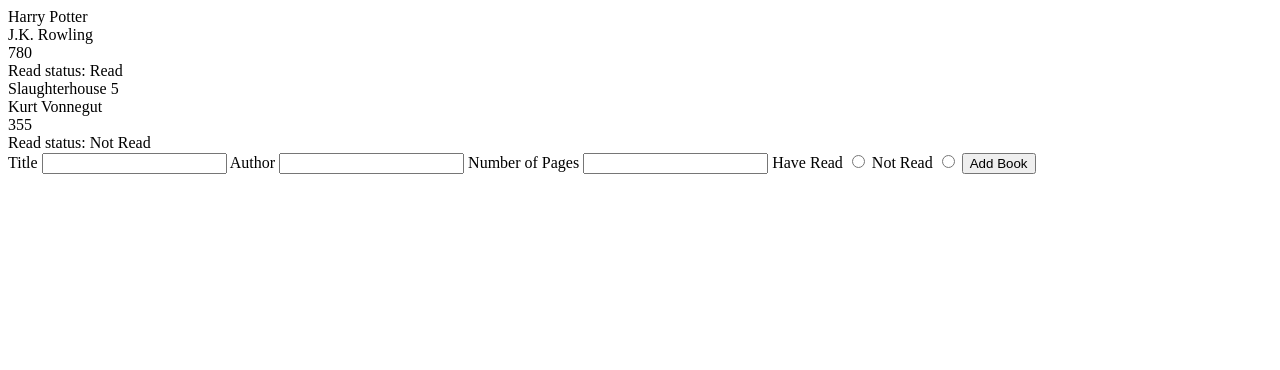
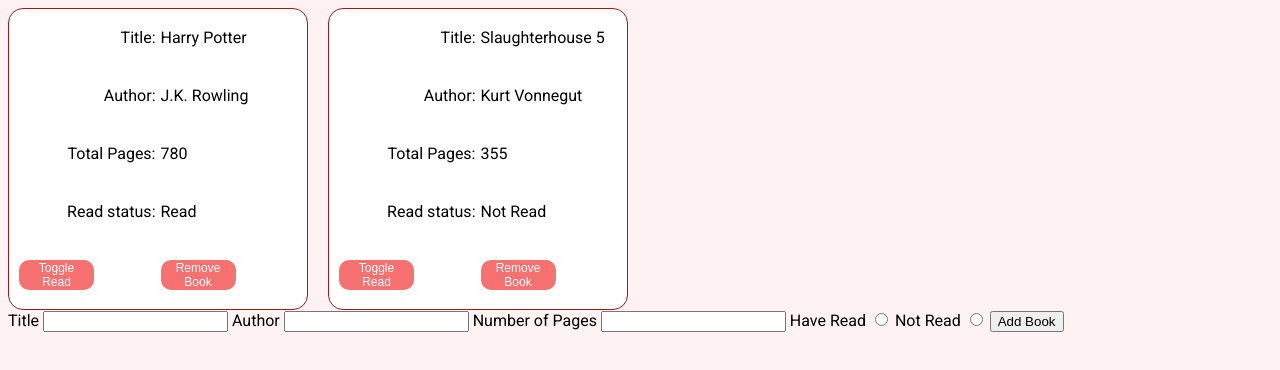
Before and after one commit to wilkinsonbrian/library, a plain HTML site: page index.html in a window 1280 px wide. Drawn offline with Linux system fonts and the light colour scheme.

Commit message:
Can remove books and toggle read status with buttons

```diff
--- a/index.html
+++ b/index.html
@@ -1,6 +1,7 @@
 <!DOCTYPE html>
 <html lang="en">
 <head>
+    <link rel="stylesheet" href="styles.css">
     <meta charset="UTF-8">
     <meta http-equiv="X-UA-Compatible" content="IE=edge">
     <meta name="viewport" content="width=device-width, initial-scale=1.0">
--- a/objects.js
+++ b/objects.js
@@ -1,10 +1,12 @@
 let myLibrary = [];
+let currentID = 2 // Already have two hardcoded books
 
-function Book(title, author, pages, hasRead) {
+function Book(title, author, pages, hasRead, id=null) {
     this.title = title;
     this.author = author;
     this.pages = pages;
     this.hasRead = hasRead;
+    this.id = id;
 }
 Book.prototype.info = function() {
     let read = this.hasRead ? " have read." : " not read yet.";
@@ -15,57 +17,133 @@ Book.prototype.toggleRead = function() {
     this.hasRead = !this.hasRead;
 }
 
+function getIndex(idValue) {
+    const idSplit = idValue.split('-');
+    const bookID = parseInt(idSplit[1]);
+    return bookID;
+}
+
+function clickToggleButton() {
+    const idValue = this.parentNode.parentNode.id;
+    const bookID = getIndex(idValue);
+    myLibrary[bookID].toggleRead();
+    displayBooks();
+}
+
+function removeBookCards() {
+    let element = document.querySelector(".books");
+    while (element.firstChild) {
+        element.removeChild(element.firstChild);
+    }
+}
+
+function removeBook() {
+    const idValue = this.parentNode.parentNode.id;
+    const bookID = getIndex(idValue);
+    myLibrary.splice(bookID, 1);
+    displayBooks();
+}
+
 function displayBooks() {
-    // Remove Books div so things don't get displayed twice
+    removeBookCards(); // Clear all the cards so that the data can be refreshed
     const booksDiv = document.querySelector('.books');
     const body = document.querySelector('body');
     const form = document.querySelector('form');
-    body.removeChild(booksDiv);
-
 
     myLibrary.forEach(function (book, index) {
+        const word = "id-" + index; // Needed to associate a selector with the index of a book (can't start with a number)
+        const newCard = document.querySelector("#" + word);
+        if (newCard === null) {
             const cardDiv = document.createElement('div');
             cardDiv.classList.add('card');
+            cardDiv.setAttribute('id', word);
 
         // Create the divs for each property of the Book
             const bkTitle = document.createElement('div');
             const bkAuthor = document.createElement('div');
             const bkPages = document.createElement('div');
             const bkRead = document.createElement('div');
+            const bkButtons = document.createElement('div');
+
+            const bkTitleInfo = document.createElement('div');
+            const bkAuthorInfo = document.createElement('div');
+            const bkPagesInfo = document.createElement('div');
+            const bkReadInfo = document.createElement('div');
+            const readButton = document.createElement('button');
+            readButton.addEventListener('click', clickToggleButton);
+
+            const bkTitleLbl = document.createElement('div');
+            const bkAuthorLbl = document.createElement('div');
+            const bkPagesLbl = document.createElement('div');
+            const bkReadLbl = document.createElement('div');
+            const removeButton = document.createElement('button');
+            removeButton.addEventListener('click', removeBook);
+
+            bkTitleLbl.classList.add('bk-label');
+            bkAuthorLbl.classList.add('bk-label');
+            bkPagesLbl.classList.add('bk-label');
+            bkReadLbl.classList.add('bk-label');
+
+            bkTitle.classList.add('bk-card');
+            bkAuthor.classList.add('bk-card');
+            bkPages.classList.add('bk-card');
+            bkRead.classList.add('bk-card');
+            bkButtons.classList.add('bk-card');
+
+            bkAuthorLbl.textContent = "Author: ";
+            bkPagesLbl.textContent = "Total Pages: ";
+            bkTitleLbl.textContent = "Title: ";
+            bkReadLbl.textContent = "Read status: ";
+            readButton.textContent = "Toggle Read";
+            removeButton.textContent = "Remove Book";
 
             // Add classes to divs and add the appropriate content
-        bkTitle.classList.add('bk-title');
-        bkTitle.textContent = book.title;
-        bkAuthor.classList.add('bk-author');
-        bkAuthor.textContent = book.author;
-        bkPages.classList.add('bk-pages');
-        bkPages.textContent = book.pages;
+            bkTitleInfo.classList.add('bk-title-info');
+            bkTitleInfo.textContent = book.title;
+            bkAuthorInfo.classList.add('bk-author-info');
+            bkAuthorInfo.textContent = book.author;
+            bkPagesInfo.classList.add('bk-pages-info');
+            bkPagesInfo.textContent = book.pages;
             const readOrNot = book.hasRead ? "Read" : "Not Read";
-        bkRead.classList.add('bk-read');
-        bkRead.textContent = "Read status: " + readOrNot;
+            bkReadInfo.classList.add('bk-read-info');
+            bkReadInfo.textContent = readOrNot;
 
-        cardDiv.appendChild(bkTitle);
-        cardDiv.appendChild(bkAuthor);
-        cardDiv.appendChild(bkPages);
-        cardDiv.appendChild(bkRead);
+            bkTitle.appendChild(bkTitleLbl);
+            bkTitle.appendChild(bkTitleInfo);
+            bkAuthor.appendChild(bkAuthorLbl);
+            bkAuthor.appendChild(bkAuthorInfo);
+            bkPages.appendChild(bkPagesLbl);
+            bkPages.appendChild(bkPagesInfo);
+            bkRead.appendChild(bkReadLbl);
+            bkRead.appendChild(bkReadInfo);
+            bkButtons.appendChild(readButton);
+            bkButtons.appendChild(removeButton);
+
+            cardDiv.appendChild(bkTitle)
+            cardDiv.appendChild(bkAuthor)
+            cardDiv.appendChild(bkPages)
+            cardDiv.appendChild(bkRead)
+            cardDiv.appendChild(bkButtons);
+
             booksDiv.appendChild(cardDiv);
             body.insertBefore(booksDiv, form);
+        }
     });
 }
 
 function addBookToLibrary() {
-    // TODO: Get information from the form, create a new book, then add to myLibrary array.
     const form = document.getElementById('addBook');
     let title = form.elements['title'].value;
     let author = form.elements['author'].value;
     let pages = parseInt(form.elements['pages'].value);
     let hasRead = form.elements['read'][0].checked;
-    myLibrary.push(new Book(title, author, pages, hasRead));
+    myLibrary.push(new Book(title, author, pages, hasRead, currentID));
     displayBooks();
+    currentID++;
 }
 
-const myBookOne = new Book("Harry Potter", "J.K. Rowling", 780, true);
-const myBookTwo = new Book("Slaughterhouse 5", "Kurt Vonnegut", 355, false);
+const myBookOne = new Book("Harry Potter", "J.K. Rowling", 780, true, 0);
+const myBookTwo = new Book("Slaughterhouse 5", "Kurt Vonnegut", 355, false, 1);
 myLibrary.push(myBookOne);
 myLibrary.push(myBookTwo);
 displayBooks();
--- /dev/null
+++ b/styles.css
@@ -0,0 +1,43 @@
+@import url('https://fonts.googleapis.com/css2?family=Roboto&display=swap');
+
+body {
+    font-family: 'Roboto', sans-serif;
+    background-color: #fef2f2;
+}
+.books {
+    display: grid;
+    grid-template-columns: repeat(3, 300px);
+    gap: 20px;
+}
+
+.card {
+    border: 1px solid #991b1b;
+    background-color: white;
+    border-radius: 15px;
+    display: grid;
+    grid-row: repeat(5 1fr);
+    height: 300px;
+}
+
+.bk-card {
+    padding: 10px;
+    display: grid;
+    grid-template-columns: 1fr 1fr;
+    gap: 5px;
+    align-items: center;
+}
+
+.bk-label {
+    text-align: right;
+}
+
+.bk-card>button {
+    border: none;
+    text-align: center;
+    font-size: 12px;
+    background-color: #f87171;
+    color: white;
+    height: 30px;
+    width: 75px;
+    border-radius: 10px;
+}
```
Lines whose indentation alone changed are shown as unchanged.
